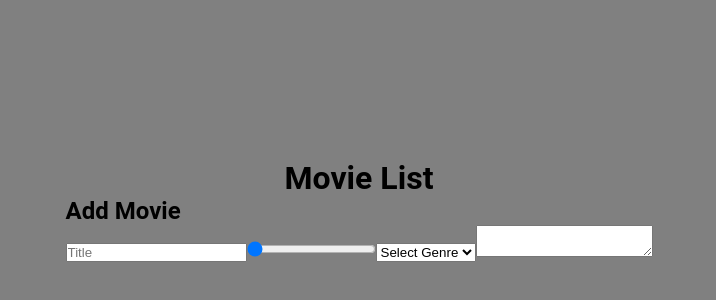
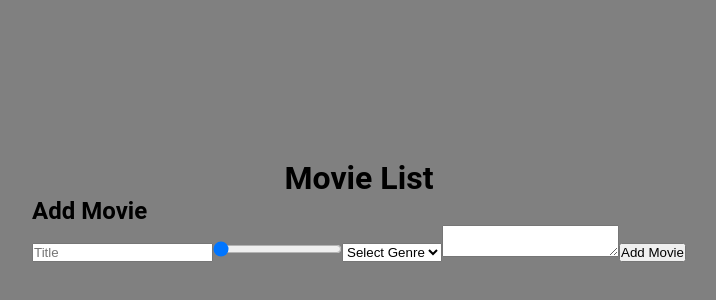
Before and after one commit to Isidorsson/lexicon-tasks, a React (Vite) app in the folder lexicon-task-react-movie-card/: page / in a window 1280 px wide. Shown: the part 190-490 px from the top of the page, without its empty margins (281-997 px from the left). Built offline with nearby package versions, Linux system fonts and the light colour scheme.

Commit message:
Add functionality to add movies

```diff
--- a/lexicon-task-react-movie-card/src/componens/AddMovie.tsx
+++ b/lexicon-task-react-movie-card/src/componens/AddMovie.tsx
@@ -14,6 +14,16 @@ export const AddMovie: React.FC = () => {
   const [genre, setGenre] = useState('');
   const [description, setDescription] = useState('');
   const [movies, setMovies] = useState<IMovie[]>([]);
+
+  const handleAddMovie = () => {
+    const newMovie = { title, rating, genre, description };
+    console.log(`Adding movie: ${JSON.stringify(newMovie)}`);
+    setMovies([...movies, newMovie]);
+    setTitle('');
+    setRating(0);
+    setGenre('');
+    setDescription('');
+  }
 
   return (
     <div>
@@ -40,6 +50,8 @@ export const AddMovie: React.FC = () => {
       <textarea name="Description"
         value={description}
         onChange={(event) => setDescription(event.target.value)} />
+      <button onClick={() => {handleAddMovie}}>Add Movie</button>
+
 
     </div>
   );
```
